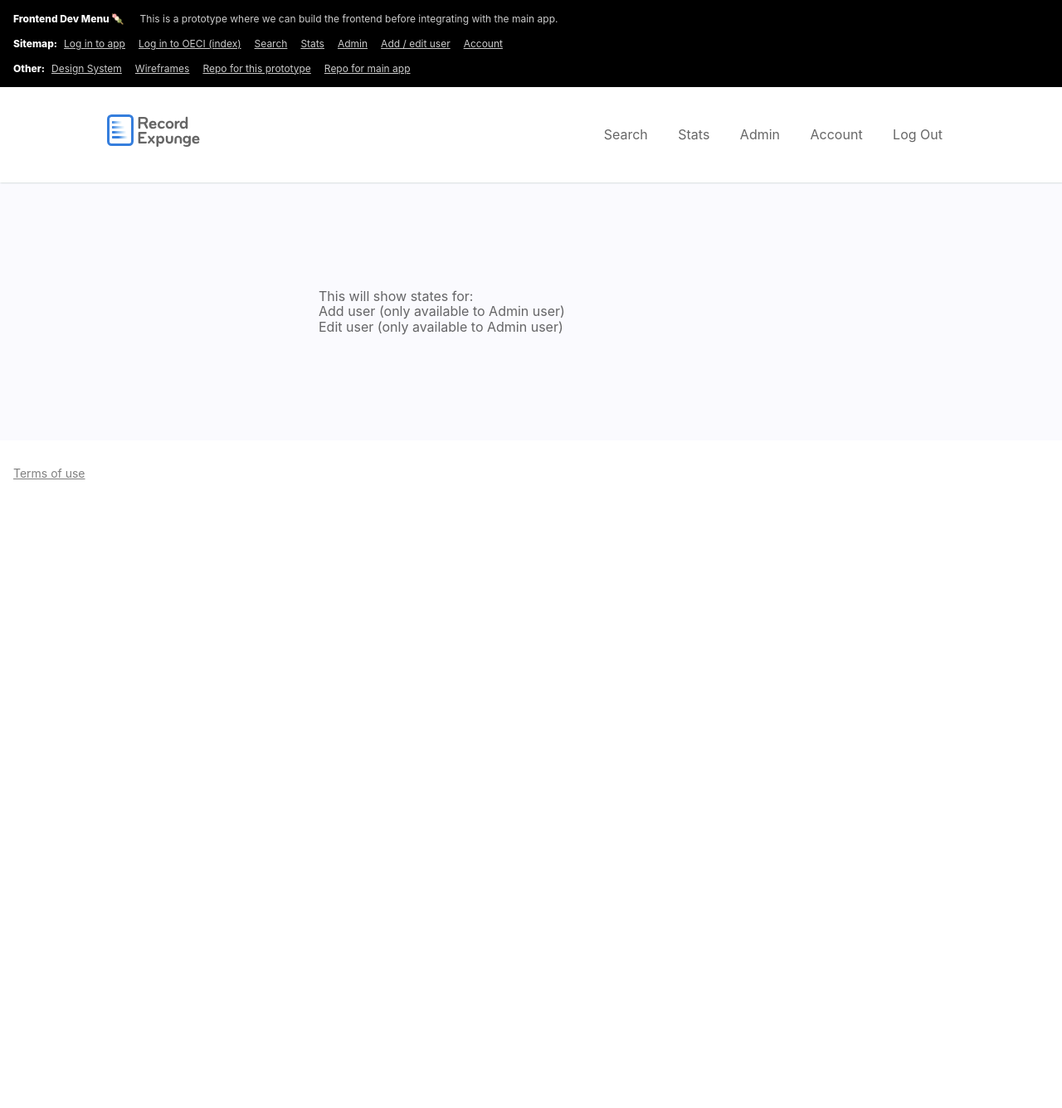
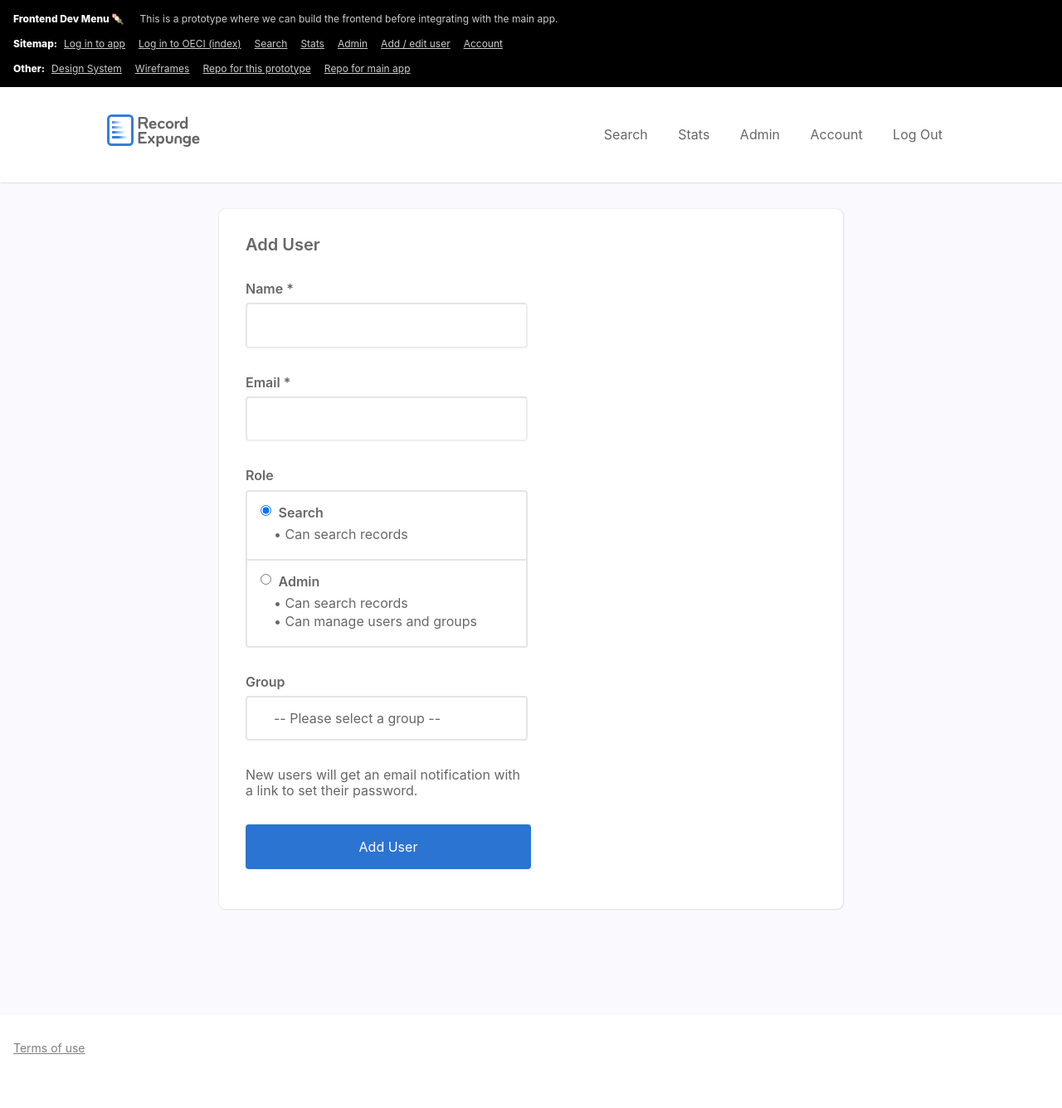
Before and after one commit to hmarcks/expunge-pdx-frontend, a Jekyll site: the page built from admin/edit-user.html, in a window 1280 px wide. Shown: the whole page at 83% size. Built offline with Jekyll 4.4.1, drawn with Linux system fonts in a browser that asks for light colours; nearby versions of some CDN libraries; before the commit the page ends 900 px from its top, so only the background shows below that.

Commit message:
Create view in HTML / CSS for adding a new user

```diff
--- a/admin/edit-user.html
+++ b/admin/edit-user.html
@@ -3,10 +3,112 @@ layout: site
 title: Add user, edit user, your account
 ---
 
-<div class="mw6 center mv6">
-  <h1>This will show states for:</h1>
-  <ul>
-    <li>Add user (only available to Admin user)</li>
-    <li>Edit user (only available to Admin user)</li>
-  </ul>
-</div>
+<main class="mw7 center ph2">
+  <section class="cf mt4 mb3 pa3 pa4-l bg-white shadow br3">
+    <h1 class="mb4 f4 fw6">Add User</h1>
+    <form>
+      <div class="flex flex-wrap items-end">
+        <div class="w-100 w-50-ns mb4 pr1-ns">
+          <label for="name" class="db mb2 fw6">
+            Name *
+          </label>
+          <input id="name" type="text" class="w-100 pa3 br2 b--black-10" />
+        </div>
+      </div>
+      <div class="flex flex-wrap items-end">
+        <div class="w-100 w-50-ns mb4 pr1-ns">
+          <label for="email" class="db mb2 fw6">
+            Email *
+          </label>
+          <input id="email" type="text" class="w-100 pa3 br2 b--black-10" />
+        </div>
+      </div>
+      <div class="flex flex-wrap items-end">
+        <div class="w-100 w-50-ns mb4 pr1-ns">
+          <label for="role" class="db mb2 fw6">
+            Role
+          </label>
+          <ul class="list pl0 ml0 center mw6 ba bw1 b--black-10 br2">
+            <li class="ph3 pv3 bb bw1 b--black-10">
+              <div class="pb2">
+                <input
+                  type="radio"
+                  id="search"
+                  name="role"
+                  value="search"
+                  class="v-top"
+                  checked
+                />
+                <label for="search" class="pl1 fw6">Search</label>
+              </div>
+              <div>
+                <ul class="pl3">
+                  <li class="mb1">&bull;&nbsp;Can search records</li>
+                </ul>
+              </div>
+            </li>
+            <li class="ph3 pv3">
+              <div class="pb2">
+                <input
+                  type="radio"
+                  id="admin"
+                  name="role"
+                  value="admin"
+                  class="v-top"
+                />
+                <label for="admin" class="pl1 fw6">Admin</label>
+              </div>
+              <div>
+                <ul class="pl3">
+                  <li class="mb1">&bull;&nbsp;Can search records</li>
+                  <li class="mb1">&bull;&nbsp;Can manage users and groups</li>
+                </ul>
+              </div>
+            </li>
+          </ul>
+        </div>
+      </div>
+      <div class="flex flex-wrap items-end">
+        <div class="w-100 w-50-ns mb4 pr1-ns">
+          <label for="group" class="db mb2 fw6">
+            Group
+          </label>
+          <select
+            id="group"
+            class="w-100 pa3 br2 bw1 b--black-10 input-reset bg-white black-60 indent"
+          >
+            <option value="">
+              -- Please select a group --
+            </option>
+            <option value="option1">Option 1</option>
+            <option value="option2">Option 2</option>
+            <option value="option3">Option 3</option>
+          </select>
+        </div>
+      </div>
+      <div class="flex flex-wrap items-end">
+        <div class="w-100 w-50-ns mb4 pr1-ns">
+          <ul>
+            <li>
+              New users will get an email notification with a link to set their
+              password.
+            </li>
+          </ul>
+        </div>
+      </div>
+
+      <div class="flex flex-wrap items-end">
+        <div class="w-100 w-50-ns mb3">
+          <button
+            class="br2 bg-blue white db w-100 tc pv3 btn--search"
+            aria-label="add-user"
+            title="add-user"
+            type="submit"
+          >
+            Add User
+          </button>
+        </div>
+      </div>
+    </form>
+  </section>
+</main>
```
